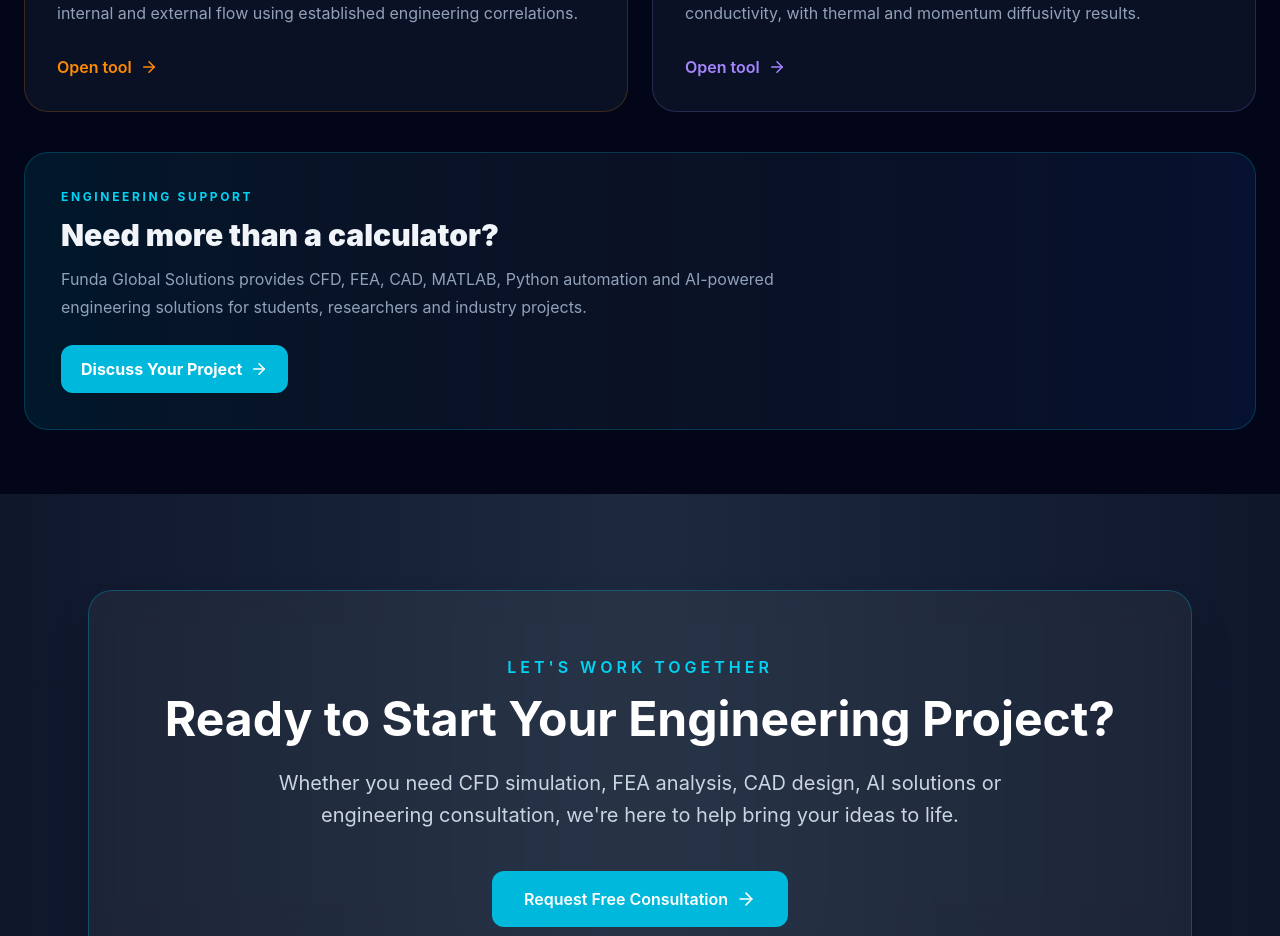
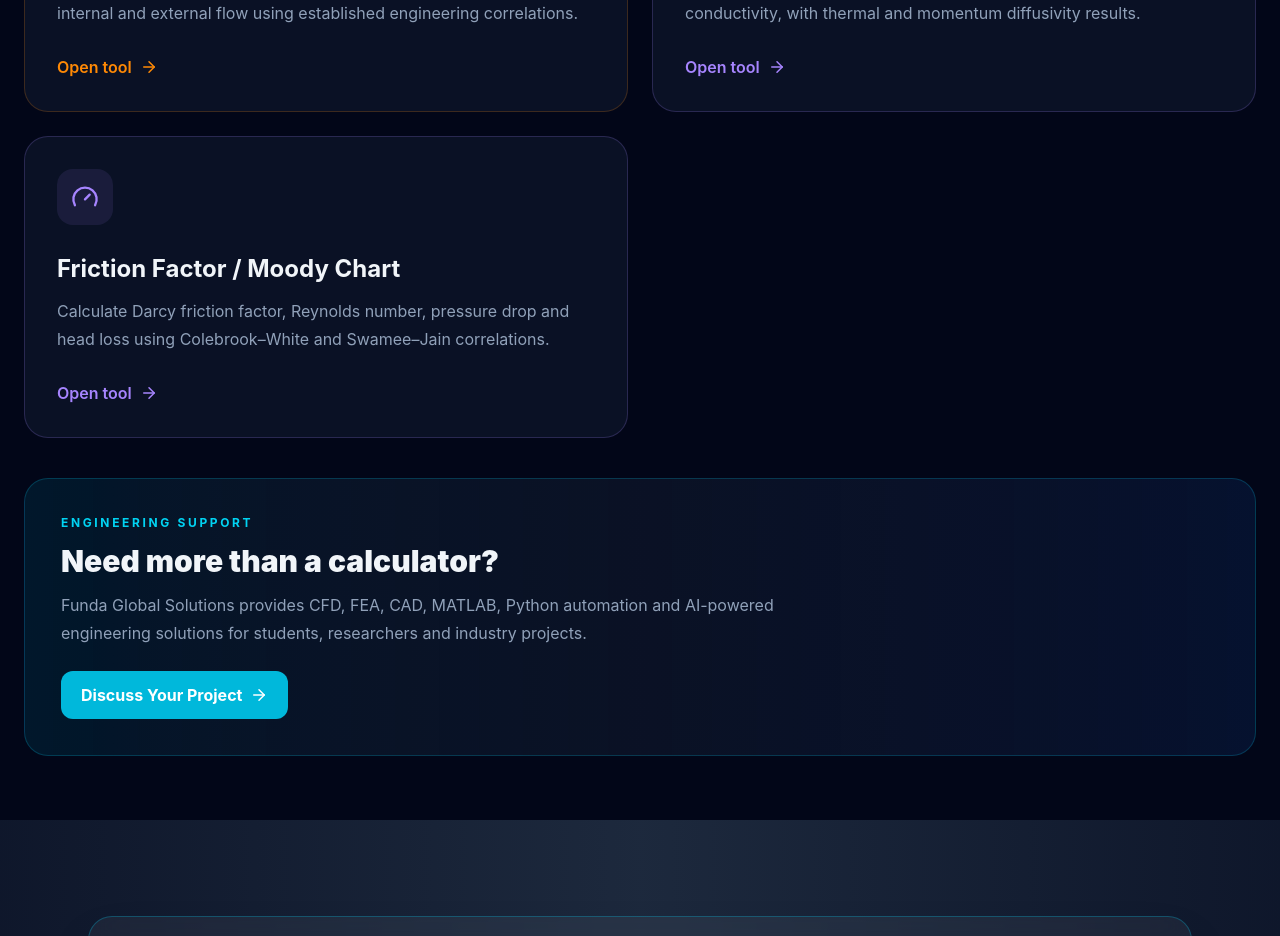
Before and after one commit to shivanand85/funda-global-solutions, a React (Vite) app: page /cfd-tools in a window 1280 px wide. Shown: the part 840-1776 px from the top of the page. Built offline with nearby package versions, Linux system fonts and the light colour scheme.

Commit message:
Add Friction Factor / Moody Chart link to CfdTools
Added a new link for the Friction Factor / Moody Chart tool with relevant description and styling.

```diff
--- a/src/pages/CfdTools.jsx
+++ b/src/pages/CfdTools.jsx
@@ -146,6 +146,33 @@
               </span>
             </Link>
 
+            <Link
+              to="/friction-factor-calculator"
+              className="group rounded-3xl border border-violet-400/20 bg-slate-900/70 p-8 transition hover:-translate-y-1 hover:border-violet-400/60"
+            >
+              <div className="flex h-14 w-14 items-center justify-center rounded-2xl bg-violet-400/10 text-violet-400">
+                <Gauge size={28} />
+              </div>
+
+              <h2 className="mt-7 text-2xl font-bold">
+                Friction Factor / Moody Chart
+              </h2>
+
+              <p className="mt-3 leading-7 text-slate-400">
+                Calculate Darcy friction factor, Reynolds number, pressure
+                drop and head loss using Colebrook–White and Swamee–Jain
+                correlations.
+              </p>
+
+              <span className="mt-7 inline-flex items-center gap-2 font-semibold text-violet-400">
+                Open tool
+                <ArrowRight
+                  size={18}
+                  className="transition-transform group-hover:translate-x-1"
+                />
+              </span>
+            </Link>
+
           </section>
 
           {/* Engineering support message */}
```
